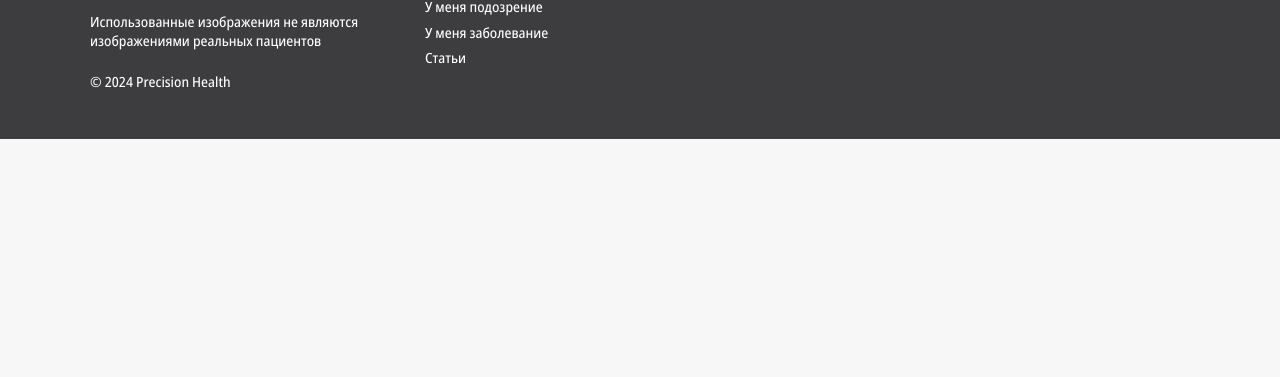
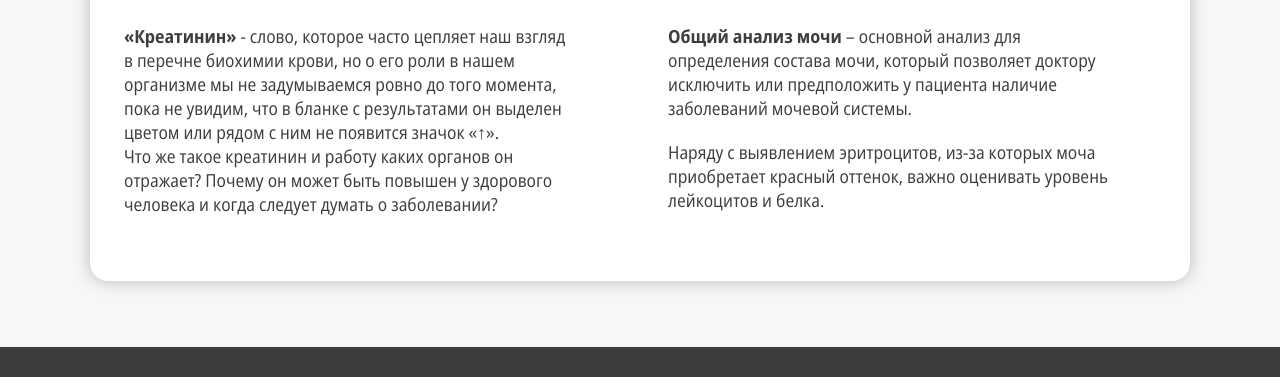
Before and after one commit to vadimvalid/pomogipochkam, a website: page index.html in a window 1280 px wide. Shown: the part 2064-2441 px from the top of the page. Before the commit the page ends 2203 px from the top, so only its background shows below. Drawn offline with Linux system fonts and the light colour scheme; files whose address does not match are found by name.

Commit message:
add home description section

```diff
--- a/index.html
+++ b/index.html
@@ -204,6 +204,37 @@
             </div>
           </div>
         </section>
+        <section class="section description">
+          <div class="container">
+            <div class="wrapper">
+              <div class="item">
+                <p>
+                  <strong>«Креатинин»</strong> - слово, которое часто цепляет
+                  наш взгляд в перечне биохимии крови, но о его роли в нашем
+                  организме мы не задумываемся ровно до того момента, пока не
+                  увидим, что в бланке с результатами он выделен цветом или
+                  рядом с ним не появится значок «↑». <br />Что же такое
+                  креатинин и работу каких органов он отражает? Почему он может
+                  быть повышен у здорового человека и когда следует думать о
+                  заболевании?
+                </p>
+              </div>
+              <div class="item">
+                <p>
+                  <strong>Общий анализ мочи</strong> – основной анализ для
+                  определения состава мочи, который позволяет доктору исключить
+                  или предположить у пациента наличие заболеваний мочевой
+                  системы.
+                </p>
+                <p>
+                  Наряду с выявлением эритроцитов, из-за которых моча
+                  приобретает красный оттенок, важно оценивать уровень
+                  лейкоцитов и белка.
+                </p>
+              </div>
+            </div>
+          </div>
+        </section>
       </main>
       <footer class="footer">
         <div class="container">
--- a/scss/layouts/__index.scss
+++ b/scss/layouts/__index.scss
@@ -5,3 +5,4 @@
 @import "subtitle";
 @import "section-table";
 @import "creatine-content";
+@import "description";
--- /dev/null
+++ b/scss/layouts/_description.scss
@@ -0,0 +1,29 @@
+.section {
+  &.description {
+    padding: torem(44) 0 torem(66);
+
+    .wrapper {
+      @include sectionShadow;
+
+      display: flex;
+      justify-content: space-between;
+      gap: torem(100);
+      padding: torem(45) torem(78) torem(64) torem(34);
+      font-family: "Open-sans regular";
+      font-size: $lg;
+      line-height: 1.33;
+
+      strong,
+      b {
+        font-family: "Open-sans bold";
+      }
+
+      .item {
+        flex: 1;
+        display: flex;
+        flex-direction: column;
+        gap: torem(20);
+      }
+    }
+  }
+}
--- a/scss/layouts/_section-table.scss
+++ b/scss/layouts/_section-table.scss
@@ -1,13 +1,12 @@
 .section {
   &.table {
     .wrapper {
+      @include sectionShadow;
+
       display: flex;
       flex-direction: column;
       gap: torem(33);
       padding: torem(31) torem(34);
-      border-radius: 18px;
-      background: $white;
-      box-shadow: 0px 0px 17.455px 0px rgba(0, 0, 0, 0.25);
 
       &__items {
         display: flex;
--- a/scss/settings/_base.scss
+++ b/scss/settings/_base.scss
@@ -7,7 +7,6 @@ body {
   font-family: "Open-sans medium";
   color: $black;
   font-size: $md;
-  text-wrap: balance;
 }
 
 .container {
--- a/scss/settings/_mixins.scss
+++ b/scss/settings/_mixins.scss
@@ -27,3 +27,9 @@
   clip: rect(0 0 0 0);
   overflow: hidden;
 }
+
+@mixin sectionShadow {
+  border-radius: 18px;
+  background: $white;
+  box-shadow: 0px 0px 17.455px 0px rgba(0, 0, 0, 0.25);
+}
```
Also changed, not shown: css/style.css.
